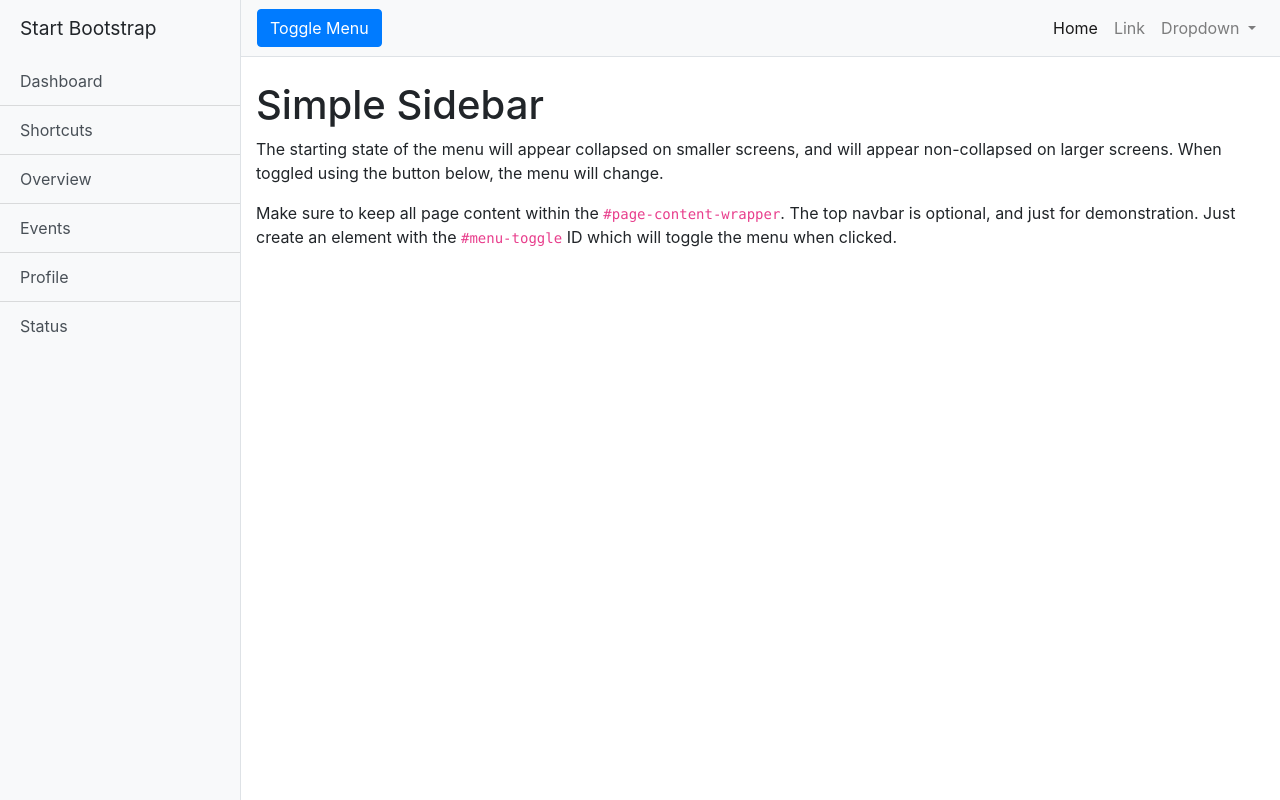
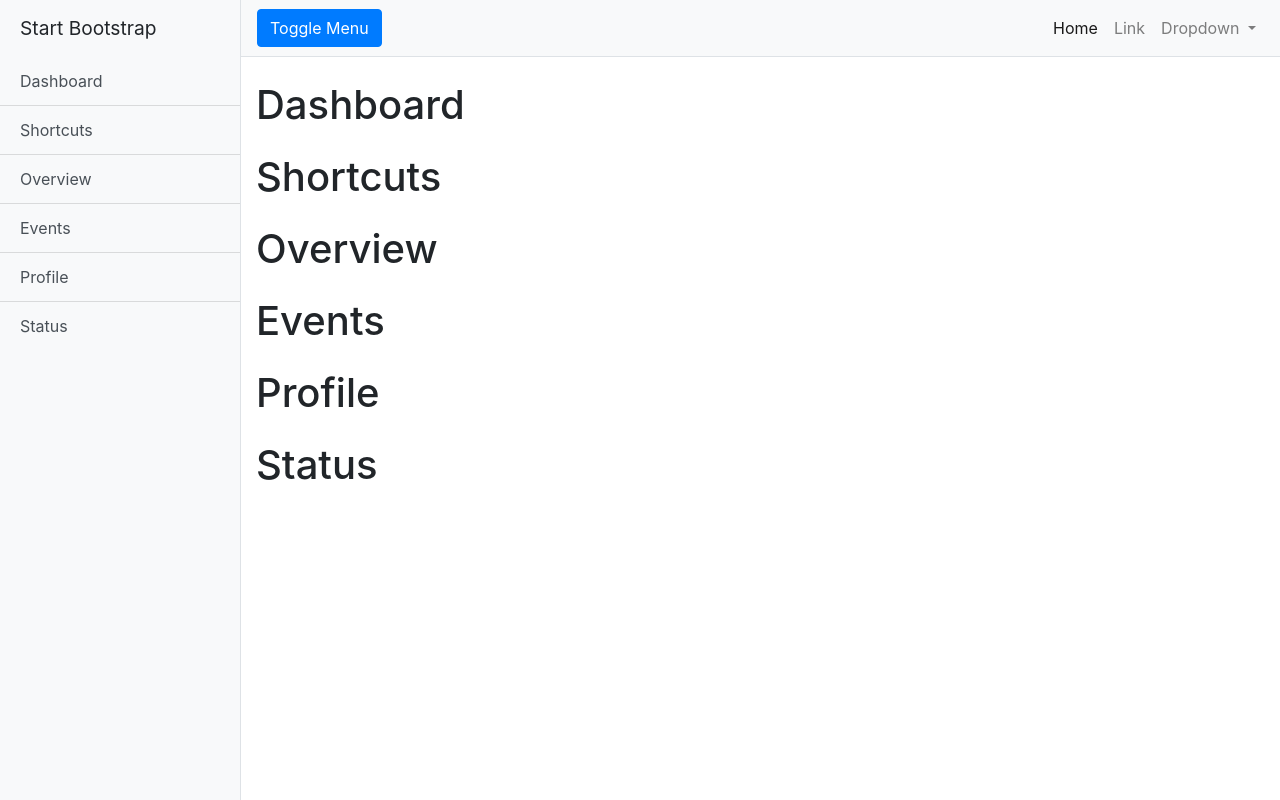
Before and after one commit to heathedner/watchtower-public, a plain HTML site: page docs/index.html in a window 1280 px wide. Drawn offline with Linux system fonts and the light colour scheme.

Commit message:
minimizing

```diff
--- a/docs/index.html
+++ b/docs/index.html
@@ -26,14 +26,15 @@
     <div class="bg-light border-right" id="sidebar-wrapper">
       <div class="sidebar-heading">Start Bootstrap </div>
       <div class="list-group list-group-flush">
-        <a href="#" class="list-group-item list-group-item-action bg-light">Dashboard</a>
-        <a href="#" class="list-group-item list-group-item-action bg-light">Shortcuts</a>
-        <a href="#" class="list-group-item list-group-item-action bg-light">Overview</a>
-        <a href="#" class="list-group-item list-group-item-action bg-light">Events</a>
-        <a href="#" class="list-group-item list-group-item-action bg-light">Profile</a>
-        <a href="#" class="list-group-item list-group-item-action bg-light">Status</a>
+        <a href="#dashboard" class="list-group-item list-group-item-action bg-light">Dashboard</a>
+        <a href="#shortcuts" class="list-group-item list-group-item-action bg-light">Shortcuts</a>
+        <a href="#overview" class="list-group-item list-group-item-action bg-light">Overview</a>
+        <a href="#events" class="list-group-item list-group-item-action bg-light">Events</a>
+        <a href="#profile" class="list-group-item list-group-item-action bg-light">Profile</a>
+        <a href="#status" class="list-group-item list-group-item-action bg-light">Status</a>
       </div>
     </div>
+
     <!-- /#sidebar-wrapper -->
 
     <!-- Page Content -->
@@ -69,11 +70,36 @@
         </div>
       </nav>
 
-      <div class="container-fluid">
-        <h1 class="mt-4">Simple Sidebar</h1>
-        <p>The starting state of the menu will appear collapsed on smaller screens, and will appear non-collapsed on larger screens. When toggled using the button below, the menu will change.</p>
-        <p>Make sure to keep all page content within the <code>#page-content-wrapper</code>. The top navbar is optional, and just for demonstration. Just create an element with the <code>#menu-toggle</code> ID which will toggle the menu when clicked.</p>
+      <div class="container-fluid" id="dashboard">
+        <h1 class="mt-4">Dashboard</h1>
+        <!-- Dashboard content goes here -->
       </div>
+
+      <div class="container-fluid" id="shortcuts">
+        <h1 class="mt-4">Shortcuts</h1>
+        <!-- Shortcuts content goes here -->
+      </div>
+
+      <div class="container-fluid" id="overview">
+        <h1 class="mt-4">Overview</h1>
+        <!-- Overview content goes here -->
+      </div>
+
+      <div class="container-fluid" id="events">
+        <h1 class="mt-4">Events</h1>
+        <!-- Events content goes here -->
+      </div>
+
+      <div class="container-fluid" id="profile">
+        <h1 class="mt-4">Profile</h1>
+        <!-- Profile content goes here -->
+      </div>
+
+      <div class="container-fluid" id="status">
+        <h1 class="mt-4">Status</h1>
+        <!-- Status content goes here -->
+      </div>
+
     </div>
     <!-- /#page-content-wrapper -->
 
```
Also changed, not shown: docs/other/bootstrap-grid.css (renamed from docs/vendor/bootstrap/css/bootstrap-grid.css), docs/other/bootstrap-grid.min.css (renamed from docs/vendor/bootstrap/css/bootstrap-grid.min.css), docs/other/bootstrap-reboot.css (renamed from docs/vendor/bootstrap/css/bootstrap-reboot.css), docs/other/bootstrap-reboot.min.css (renamed from docs/vendor/bootstrap/css/bootstrap-reboot.min.css), docs/other/bootstrap.bundle.js (renamed from docs/vendor/bootstrap/js/bootstrap.bundle.js), docs/other/bootstrap.css (renamed from docs/vendor/bootstrap/css/bootstrap.css), docs/other/bootstrap.js (renamed from docs/vendor/bootstrap/js/bootstrap.js), docs/other/bootstrap.min.js (renamed from docs/vendor/bootstrap/js/bootstrap.min.js), docs/other/jquery.js (renamed from docs/vendor/jquery/jquery.js), docs/other/jquery.slim.js (renamed from docs/vendor/jquery/jquery.slim.js), docs/other/jquery.slim.min.js (renamed from docs/vendor/jquery/jquery.slim.min.js), 24 other files.
